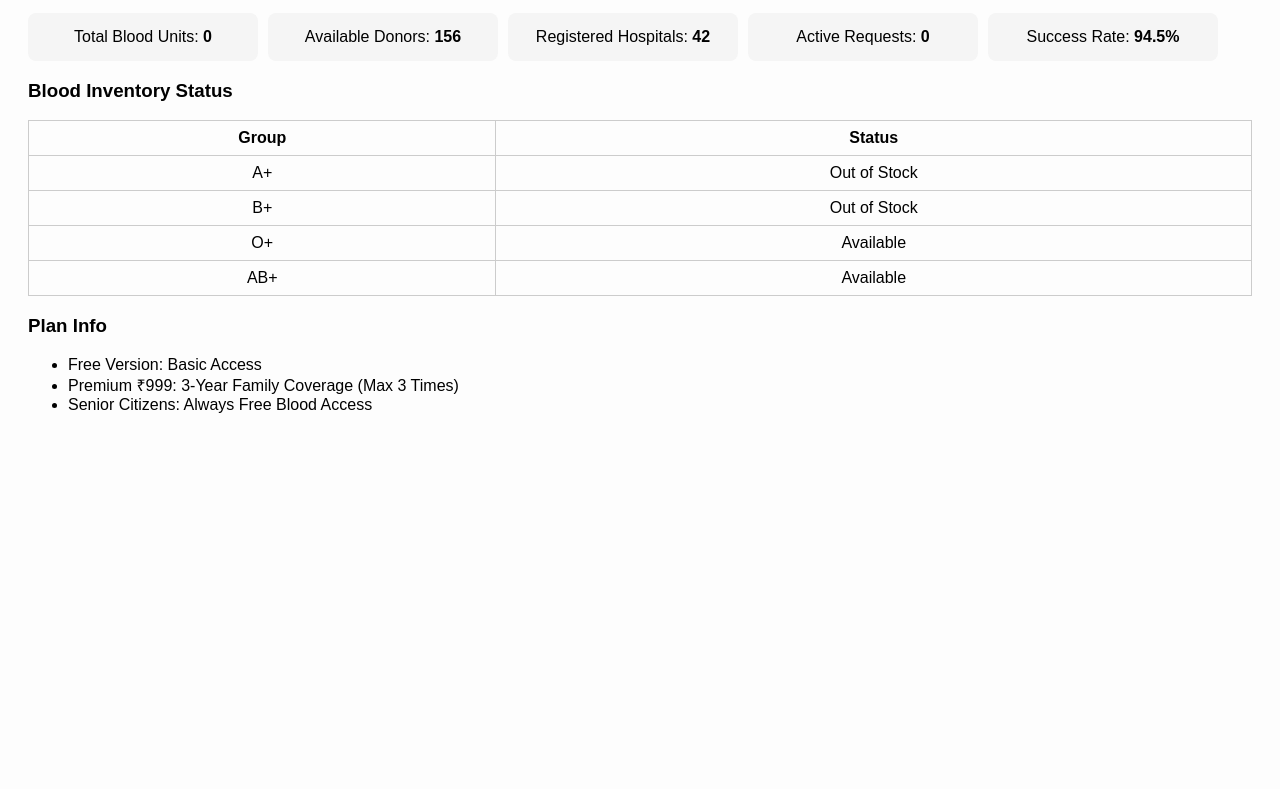
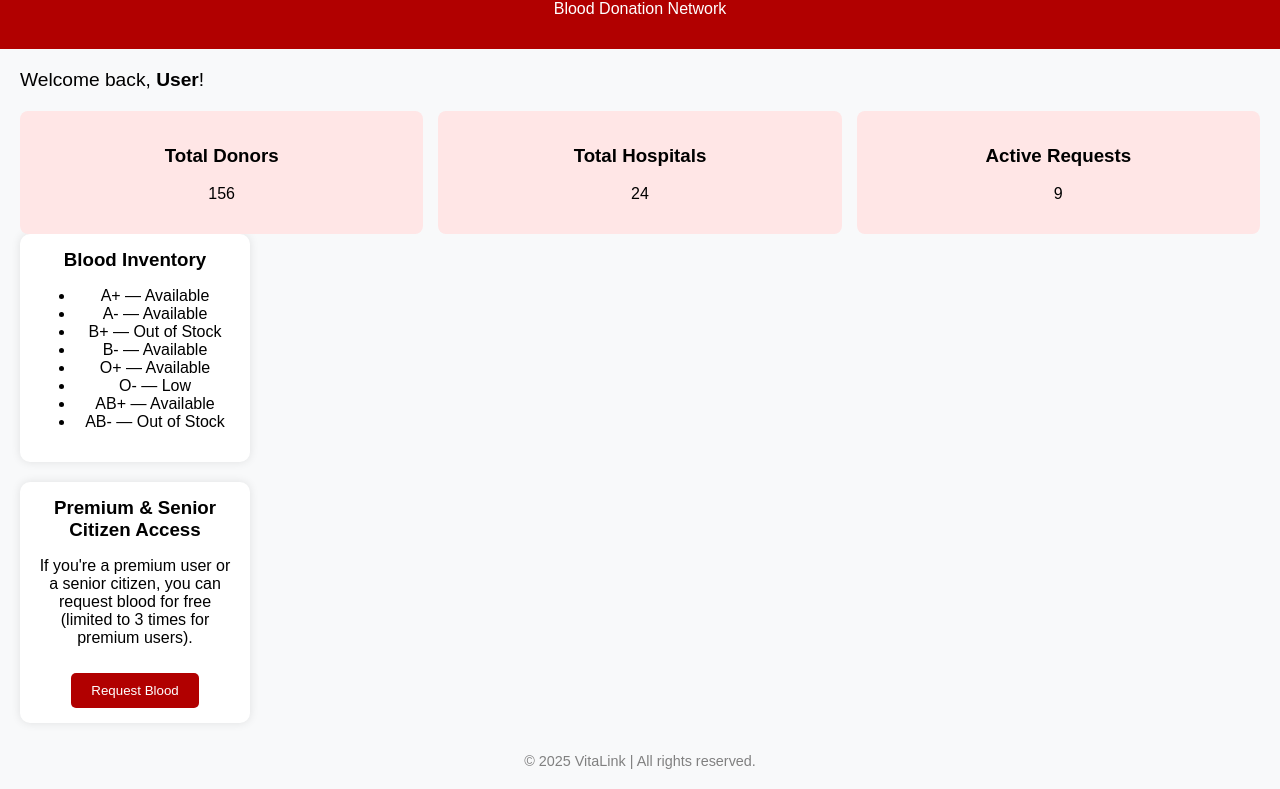
Before and after one commit to SamhavyaSubhanvitha/VitaLink, a plain HTML site: page dashboard.html in a window 1280 px wide. Shown: the part 95-884 px from the top of the page. Before the commit the page ends 800 px from the top, so only its background shows below. Drawn offline with Linux system fonts and the light colour scheme.

Commit message:
Update dashboard.html

```diff
--- a/dashboard.html
+++ b/dashboard.html
@@ -1,34 +1,140 @@
 <!DOCTYPE html>
-<html>
+<html lang="en">
 <head>
-  <title>Dashboard - VitaLink</title>
+  <meta charset="UTF-8" />
+  <meta name="viewport" content="width=device-width, initial-scale=1.0"/>
+  <title>VitaLink Dashboard</title>
   <link rel="stylesheet" href="style.css">
+  <style>
+    body {
+      font-family: Arial, sans-serif;
+      margin: 0; padding: 0;
+      background: #f8f9fa;
+    }
+
+    header {
+      background-color: #b10000;
+      color: white;
+      padding: 15px;
+      text-align: center;
+    }
+
+    .container {
+      padding: 20px;
+    }
+
+    .welcome {
+      font-size: 1.2em;
+      margin-bottom: 20px;
+    }
+
+    .card {
+      background: white;
+      padding: 15px;
+      border-radius: 10px;
+      box-shadow: 0 0 10px rgba(0,0,0,0.1);
+      margin-bottom: 20px;
+    }
+
+    .card h3 {
+      margin: 0 0 10px;
+    }
+
+    .stats {
+      display: flex;
+      gap: 15px;
+      flex-wrap: wrap;
+    }
+
+    .stat-box {
+      flex: 1 1 200px;
+      background: #ffe6e6;
+      padding: 15px;
+      border-radius: 8px;
+      text-align: center;
+    }
+
+    .footer {
+      text-align: center;
+      font-size: 0.9em;
+      margin-top: 30px;
+      color: gray;
+    }
+
+    .btn {
+      padding: 10px 20px;
+      background: #b10000;
+      color: white;
+      border: none;
+      border-radius: 5px;
+      margin-top: 10px;
+      cursor: pointer;
+    }
+
+    .btn:hover {
+      background: #8a0000;
+    }
+  </style>
 </head>
 <body>
-  <h1>Welcome to VitaLink Dashboard</h1>
 
-  <div class="dashboard">
-    <div class="card">Total Blood Units: <strong>0</strong></div>
-    <div class="card">Available Donors: <strong>156</strong></div>
-    <div class="card">Registered Hospitals: <strong>42</strong></div>
-    <div class="card">Active Requests: <strong>0</strong></div>
-    <div class="card">Success Rate: <strong>94.5%</strong></div>
+  <header>
+    <h1>VitaLink Dashboard</h1>
+    <p>Blood Donation Network</p>
+  </header>
+
+  <div class="container">
+    <div class="welcome">
+      Welcome back, <strong id="username">User</strong>!
+    </div>
+
+    <div class="stats">
+      <div class="stat-box">
+        <h3>Total Donors</h3>
+        <p id="donorCount">156</p>
+      </div>
+      <div class="stat-box">
+        <h3>Total Hospitals</h3>
+        <p id="hospitalCount">24</p>
+      </div>
+      <div class="stat-box">
+        <h3>Active Requests</h3>
+        <p id="requestCount">9</p>
+      </div>
+    </div>
+
+    <div class="card">
+      <h3>Blood Inventory</h3>
+      <ul id="bloodInventory">
+        <li>A+ — Available</li>
+        <li>A- — Available</li>
+        <li>B+ — Out of Stock</li>
+        <li>B- — Available</li>
+        <li>O+ — Available</li>
+        <li>O- — Low</li>
+        <li>AB+ — Available</li>
+        <li>AB- — Out of Stock</li>
+      </ul>
+    </div>
+
+    <div class="card">
+      <h3>Premium & Senior Citizen Access</h3>
+      <p>If you're a premium user or a senior citizen, you can request blood for free (limited to 3 times for premium users).</p>
+      <button class="btn" onclick="handleBloodRequest()">Request Blood</button>
+    </div>
+
+    <div class="footer">
+      &copy; 2025 VitaLink | All rights reserved.
+    </div>
   </div>
 
-  <h3>Blood Inventory Status</h3>
-  <table>
-    <tr><th>Group</th><th>Status</th></tr>
-    <tr><td>A+</td><td>Out of Stock</td></tr>
-    <tr><td>B+</td><td>Out of Stock</td></tr>
-    <tr><td>O+</td><td>Available</td></tr>
-    <tr><td>AB+</td><td>Available</td></tr>
-  </table>
+  <script>
+    // Simulated login name
+    document.getElementById("username").innerText = localStorage.getItem("username") || "User";
 
-  <h3>Plan Info</h3>
-  <ul>
-    <li>Free Version: Basic Access</li>
-    <li>Premium ₹999: 3-Year Family Coverage (Max 3 Times)</li>
-    <li>Senior Citizens: Always Free Blood Access</li>
-  </ul>
+    function handleBloodRequest() {
+      alert("Blood request submitted. Our team will contact you soon!");
+    }
+  </script>
 </body>
 </html>
```
